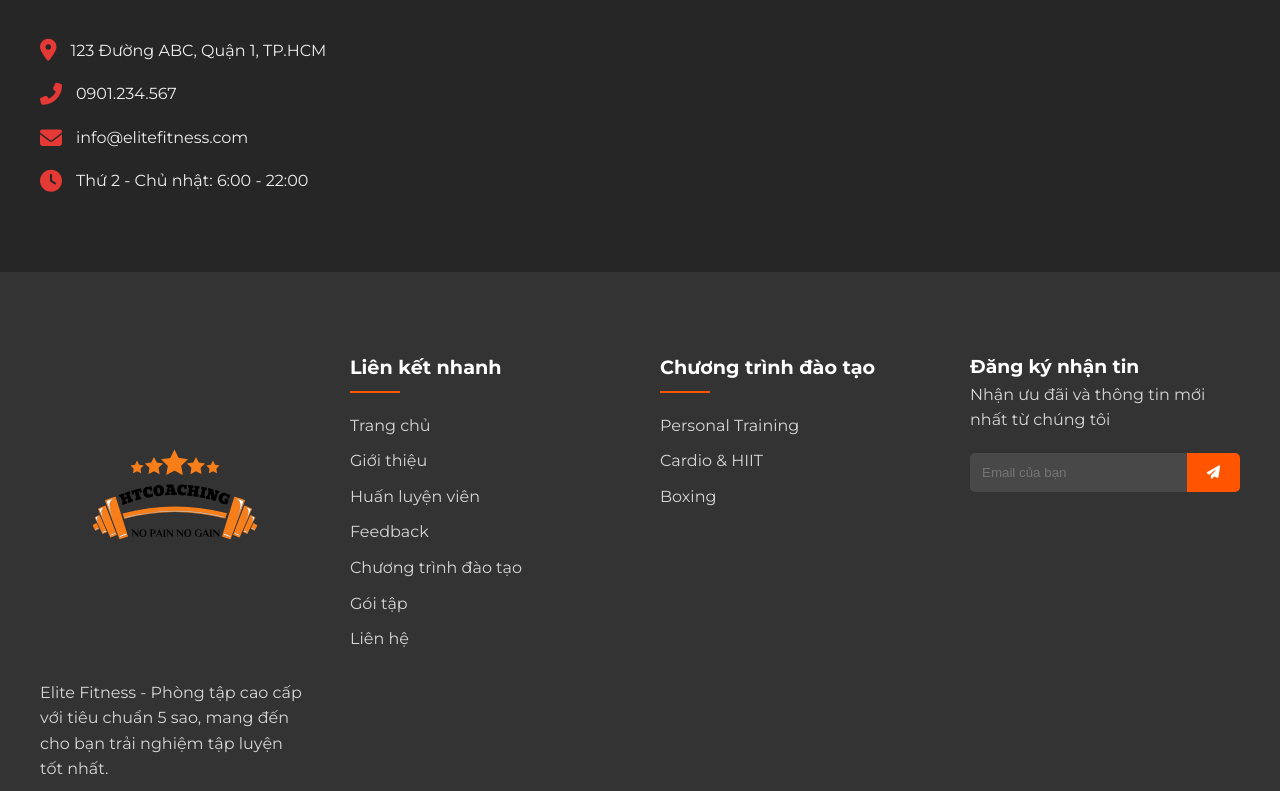
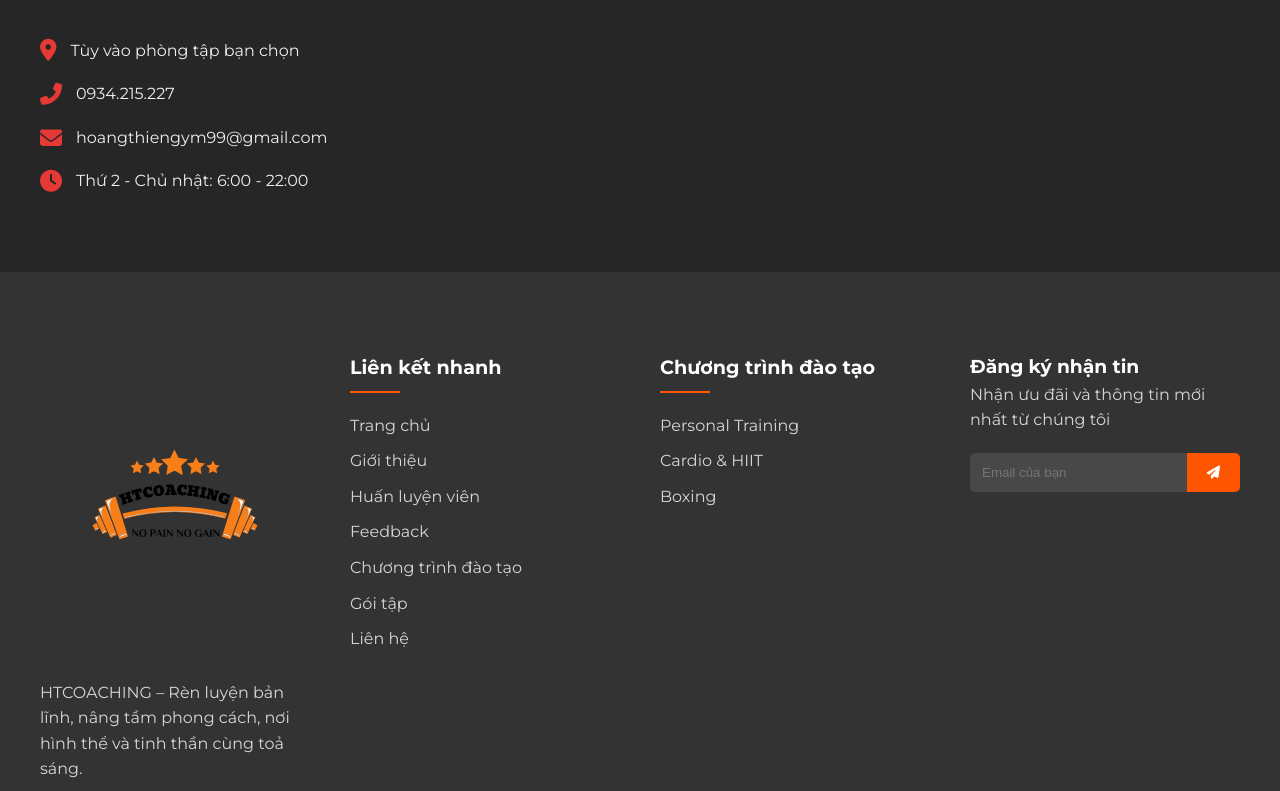
Before and after one commit to ThienAress/htcoaching, a React (Vite) app in the folder my-create-app/: page / in a window 1280 px wide. Shown: the part 6189-6980 px from the top of the page. Built offline with nearby package versions, Linux system fonts and the light colour scheme.

Commit message:
fix content for contact and footer

```diff
--- a/my-create-app/src/components/Contact/Contact.jsx
+++ b/my-create-app/src/components/Contact/Contact.jsx
@@ -36,15 +36,15 @@ function Contact() {
         <div className="contact-info">
           <div className="info-item">
             <i className="fas fa-map-marker-alt"></i>
-            <p>123 Đường ABC, Quận 1, TP.HCM</p>
+            <p>Tùy vào phòng tập bạn chọn</p>
           </div>
           <div className="info-item">
             <i className="fas fa-phone-alt"></i>
-            <p>0901.234.567</p>
+            <p>0934.215.227</p>
           </div>
           <div className="info-item">
             <i className="fas fa-envelope"></i>
-            <p>info@elitefitness.com</p>
+            <p>hoangthiengym99@gmail.com</p>
           </div>
           <div className="info-item">
             <i className="fas fa-clock"></i>
--- a/my-create-app/src/components/Footer/Footer.jsx
+++ b/my-create-app/src/components/Footer/Footer.jsx
@@ -11,8 +11,8 @@ function Footer() {
               className="footer-logo"
             />
             <p>
-              Elite Fitness - Phòng tập cao cấp với tiêu chuẩn 5 sao, mang đến
-              cho bạn trải nghiệm tập luyện tốt nhất.
+              HTCOACHING – Rèn luyện bản lĩnh, nâng tầm phong cách, nơi hình thể
+              và tinh thần cùng toả sáng.
             </p>
             <div className="footer-social">
               <a href="https://www.facebook.com/thienvo123456">
```
